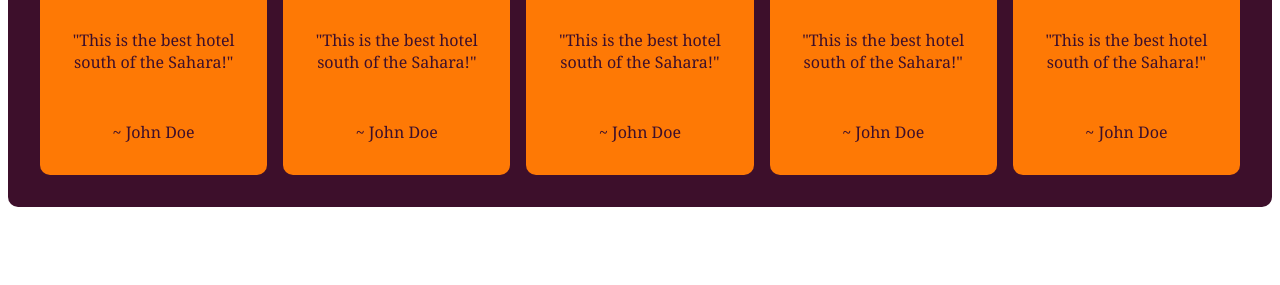
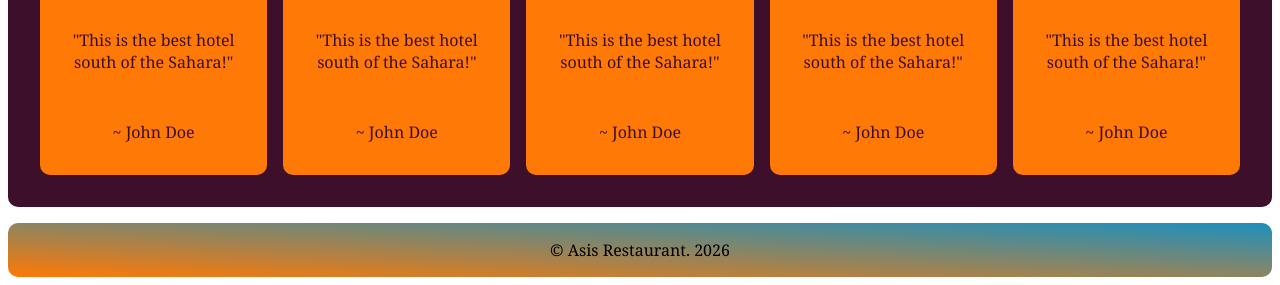
Before and after one commit to DennoCheru/Restaurant, a website built with webpack: page src/template.html in a window 1280 px wide. Shown: the part 1004-1289 px from the top of the page. Before the commit the page ends 1219 px from the top, so only its background shows below. Built offline with nearby package versions, Linux system fonts and the light colour scheme; files whose address does not match are found by name; a web font is replaced by a local one.

Commit message:
Add footer

```diff
--- a/src/styles.css
+++ b/src/styles.css
@@ -3,3 +3,11 @@
 body {
     font-family: "Noto Serif";
 }
+
+footer {
+    text-align: center;
+    background: linear-gradient(to right top, #fe7905, #1d90bd);
+    padding: 1rem;
+    border-radius: 10px;
+    margin-top: 1rem;
+}
--- a/src/template.html
+++ b/src/template.html
@@ -15,5 +15,8 @@
     </header>
 
     <div id="content"></div>
+    <footer>
+       &copy Asis Restaurant. <script>document.write(new Date().getFullYear())</script>
+    </footer>
 </body>
 </html>
```
